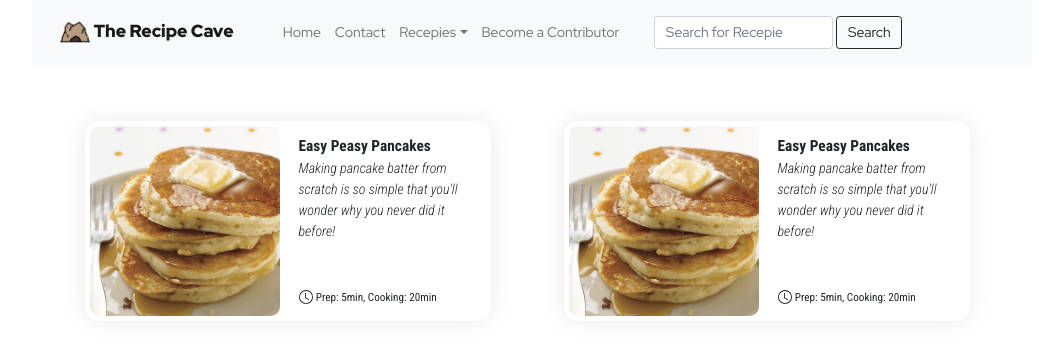
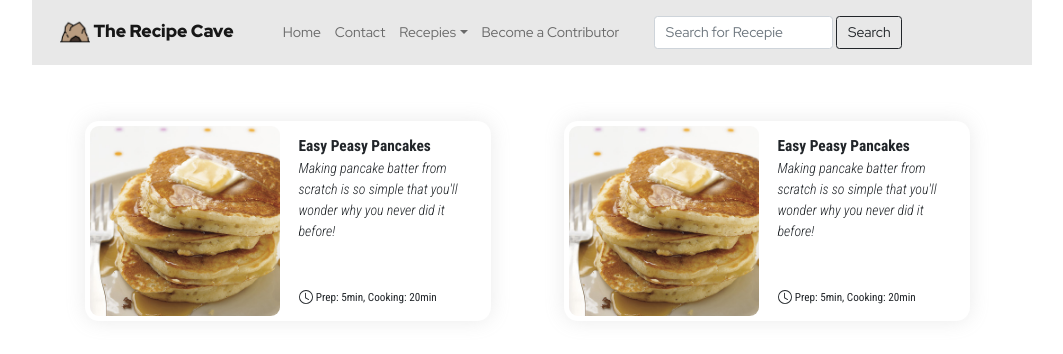
Before and after one commit to hejmi/recipe-cave, a React (Create React App) app: page / in a window 1280 px wide. Shown: the top 354 px of the page, without its empty margins (108-1171 px from the left). Built offline with nearby package versions, Linux system fonts and the light colour scheme.

Commit message:
new fonts, bg color

```diff
--- a/src/App.css
+++ b/src/App.css
@@ -39,6 +39,7 @@ body {
 
 #desktop-navigation {
 	padding: 1rem 3rem;
+	background-color: rgb(232, 232, 232) !important;
 }
 
 .navbar {
```
